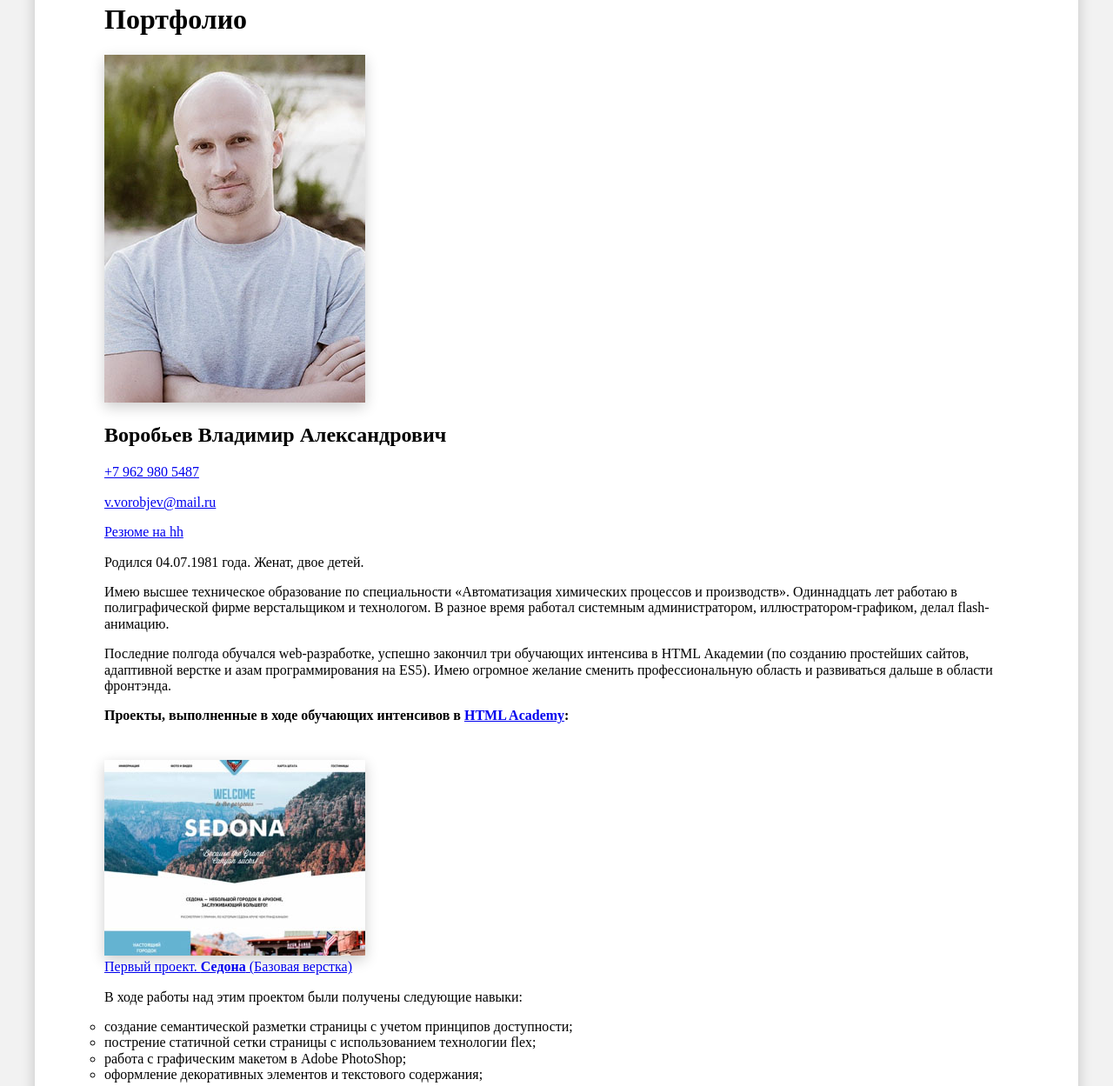
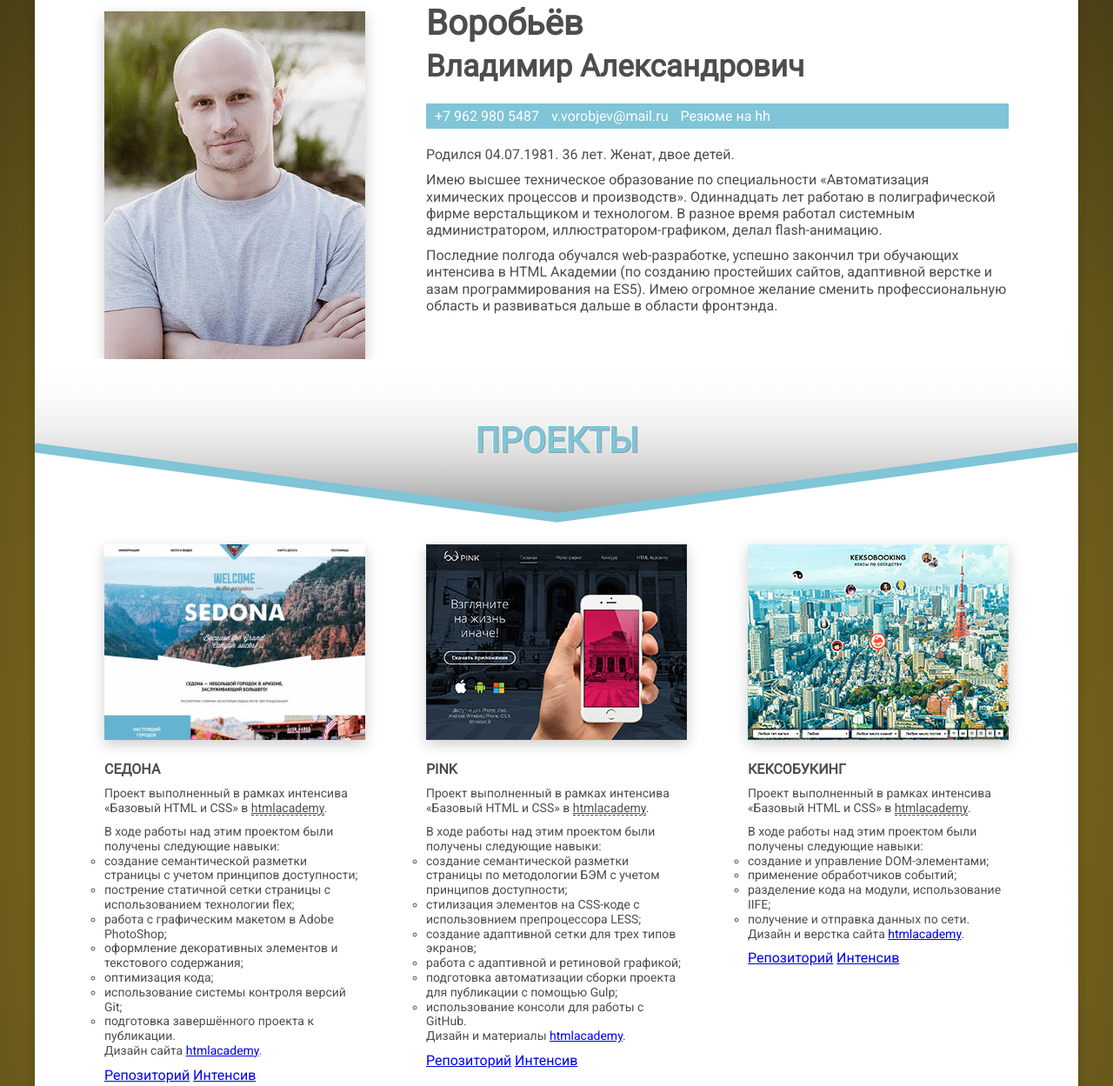
Before and after one commit to noatatat/noatatat.github.io, a website: page index.html in a window 1280 px wide. Shown: the part 175-1424 px from the top of the page at 87% size. Drawn offline with Linux system fonts and the light colour scheme.

Commit message:
feat: большая часть стилизации

```diff
--- a/css/style.css
+++ b/css/style.css
@@ -1,4 +1,4 @@
-/*.visually-hidden:not(:focus):not(:active) {
+.visually-hidden:not(:focus):not(:active) {
   position: absolute;
   width: 1px;
   height: 1px;
@@ -9,7 +9,7 @@
   clip-path: inset(100%);
   clip: rect(0 0 0 0);
   overflow: hidden;
-}*/
+}
 
 .header-img {
   display: block;
@@ -17,10 +17,21 @@
 }
 
 body {
-  background-color: #f2f2f2;
+  font-family: 'Roboto', sans-serif;
+  font-weight: normal;
+  font-size: 16px;
+  line-height: 1.2;
+  color: #4d4d4d;
+  background: radial-gradient(ellipse at center, #e1bc2b, #3c3414);
+}
+
+ul, p, h2, h3 {
+  margin: 0;
+  padding: 0;
 }
 
 .wrapper {
+  position: relative;
   box-sizing: border-box;
   width: 1200px;
   margin: 0 auto;
@@ -30,20 +41,155 @@ body {
   box-shadow: 0 5px 15px 0 rgba(0, 0, 0, 0.2);
 }
 
-.projects ul {
+.wrapper::before,
+.wrapper::after {
+  content: '';
+  position: absolute;
+  left:0;
+  width: 100%;
+  height: 12px;
+  background-color: #7fc4d7;
+}
+
+.wrapper::before {
+  top:0;
+  box-shadow: 0 5px 15px 0 rgba(0, 0, 0, 0.2);
+}
+
+.wrapper::after {
+  bottom:0;
+}
+
+.summary {
+  display: flex;
+  flex-direction: row;
+  justify-content: space-between;
+  align-items: start;
+  margin-top: 20px;
+}
+
+.summary__image {
+  margin-top: 10px;
+  box-shadow: 0 5px 15px 0 rgba(0, 0, 0, 0.2);
+}
+
+.summary__info-block {
+  width: 670px;
+}
+
+.summary__name {
+  font-size: 40px;
+  font-weight: bold;
+}
+
+.summary__name-surname {
+  font-size: 35px;
+}
+
+.summary__contact-block {
+  margin: 20px 0;
+  padding: 5px 10px;
+  background: #7fc4d7;
+}
+
+.summary__contact {
+  display: inline-block;
+  margin-right: 10px;
+}
+
+.summary__contact a {
+  color: white;
+  text-decoration: none;
+}
+
+.summary__contact a:focus,
+.summary__contact a:hover {
+  color: #4d4d4d;
+}
+
+.summary__contact:last-child {
   margin: 0;
-  padding: 0;
+}
+
+.summary__text p:not(:last-child) {
+  margin-bottom: 10px;
+}
+
+.projects::before {
+  position: absolute;
+  content: '';
+  left: 0;
+  width: 1200px;
+  min-height: 188px;
+  background-image: url("../img/figure.svg");
+  background-position: center;
+  background-repeat: no-repeat;
+}
+
+.projects h2 {
+  position: relative;
+  z-index: 1;
+  width: 100%;
+  padding: 70px 0;
+  text-align: center;
+  color: #7fc4d7;
+  font-size: 40px;
+  font-weight: bold;
+  text-transform: uppercase;
+  text-shadow: 1px 1px 0 #999999,
+               -1px -1px 0 #ffffff;
+}
+
+.project-block {
+  list-style: none;
+  display: flex;
+  flex-flow: row nowrap;
 }
 
 .project {
-  list-style: none;
+  width: 300px;
+  flex: 0 0 auto;
 }
 
-.project__image,
-.summary__image {
-  box-shadow: 0 5px 15px 0 rgba(0, 0, 0, 0.2);
+.project__link {
+  text-decoration: none;
+}
+
+.project:not(:last-child) {
+  margin-right: 70px;
 }
 
 .project__image {
   margin-top: 25px;
+  box-shadow: 0 5px 15px 0 rgba(0, 0, 0, 0.2);
 }
+
+.project__name {
+  display: block;
+  margin-top: 20px;
+  margin-bottom: 10px;
+  color: #4d4d4d;
+  font-size: 16px;
+  font-weight: bold;
+  text-transform: uppercase;
+}
+
+.project__description,
+.project__info {
+  font-size: 14px;
+}
+
+.project__description a {
+  color: #4d4d4d;
+  border-bottom: 1px dashed #4d4d4d;
+}
+
+.project__description a:focus,
+.project__description a:hover {
+  color: #7fc4d7;
+  border-bottom: 1px dashed #7fc4d7;
+}
+
+.project__info {
+  margin: 10px 0;
+}
--- a/index.html
+++ b/index.html
@@ -5,6 +5,7 @@
     <title>Портфолио</title>
     <link rel="stylesheet" href="css/style.css">
     <link rel="stylesheet" href="css/normalize.css">
+    <link href="https://fonts.googleapis.com/css?family=Roboto" rel="stylesheet">
   </head>
   <body>
     <div class="wrapper">
@@ -14,14 +15,17 @@
       </header>
       <section class="summary">
         <img class="summary__image" src="img/portrait.jpg" width="300" height="400" align="Воробьев Владимир">
-        <h2 class="summary__name">Воробьев <span class="summary__surname">Владимир Александрович</span></h2>
-        <div class="summary__contacts">
-          <p class="contact__info"><a class="contact__link" href="tel:+79629805487">+7 962 980 5487</a></p>
-          <p class="contact__info"><a class="contact__link" href="mailto:v.vorobjev@mail.ru">v.vorobjev@mail.ru</a></p>
-          <p class="contact__info"><a href="https://hh.ru/resume/a7704e1bff045143560039ed1f466842304168">Резюме на hh</a></p>
+        <div class="summary__info-block">
+          <h2 class="summary__name">Воробьёв<br>
+            <span class="summary__name-surname">Владимир Александрович</span>
+          </h2>
+          <div class="summary__contact-block">
+            <p class="summary__contact"><a class="contact__link" href="tel:+79629805487">+7 962 980 5487</a></p>
+            <p class="summary__contact"><a class="contact__link" href="mailto:v.vorobjev@mail.ru">v.vorobjev@mail.ru</a></p>
+            <p class="summary__contact"><a href="https://hh.ru/resume/a7704e1bff045143560039ed1f466842304168">Резюме на hh</a></p>
           </div>
           <div class="summary__text">
-          <p>Родился 04.07.1981 года. Женат, двое детей.</p>
+            <p>Родился 04.07.1981. 36 лет. Женат, двое детей.</p>
             <p>Имею высшее техническое образование по специальности «Автоматизация химических процессов и производств».
               Одиннадцать лет работаю в полиграфической фирме верстальщиком и технологом. В разное время работал системным
               администратором, иллюстратором-графиком, делал flash-анимацию.</p>
@@ -29,16 +33,18 @@
               созданию простейших сайтов, адаптивной верстке и азам программирования на ES5). Имею огромное желание сменить
               профессиональную область и развиваться дальше в области фронтэнда.</p>
           </div>
+        </div>
       </section>
 
       <section class="projects">
-        <p><b>Проекты, выполненные в ходе обучающих интенсивов в <a href="https://htmlacademy.ru/">HTML Academy</a>:</b></p>
-        <ul>
+        <h2>Проекты</h2>
+        <ul class="project-block">
           <li class="project">
-            <a href="sedona/index.html">
+            <a class="project__link" href="sedona/index.html">
               <img class="project__image" src="img/sedona.jpg" width="300" height="225" alt="Седона"><br>
-              Первый проект. <b>Седона</b> (Базовая верстка)
+              <b class="project__name">Седона</b>
             </a>
+            <p class="project__description">Проект выполненный в рамках интенсива «Базовый HTML и CSS» в <a href="https://htmlacademy.ru/">htmlacademy</a>.</p>
             <div class="project__info">
               <p>В ходе работы над этим проектом были получены следующие навыки:</p>
               <ul>
@@ -58,10 +64,11 @@
             </div>
           </li>
           <li class="project">
-            <a href="pink/index.html">
+            <a class="project__link" href="pink/index.html">
               <img class="project__image" src="img/pink.jpg" width="300" height="225" alt="Pink"><br>
-              Второй проект. <b>Pink</b> (Продвинутая верстка)
+              <b class="project__name">Pink</b>
             </a>
+            <p class="project__description">Проект выполненный в рамках интенсива «Базовый HTML и CSS» в <a href="https://htmlacademy.ru/">htmlacademy</a>.</p>
             <div class="project__info">
               <p>В ходе работы над этим проектом были получены следующие навыки:</p>
               <ul>
@@ -80,10 +87,13 @@
             </div>
           </li>
           <li class="project">
-            <a href="booking/index.html">
+            <a class="project__link" href="booking/index.html">
               <img class="project__image" src="img/booking.jpg" width="300" height="225" alt="Кексобукинг"><br>
-              Третий проект. <b>Кексобукинг</b>(Базовый JS)
+              <b class="project__name">Кексобукинг</b>
             </a>
+            <p class="project__description">Проект выполненный в рамках интенсива «Базовый HTML и CSS»
+              в <a href="https://htmlacademy.ru/">htmlacademy</a>.
+            </p>
             <div class="project__info">
               <p>В ходе работы над этим проектом были получены следующие навыки:</p>
               <ul>
```
Also changed, not shown: img/figure.svg (added). Lines whose indentation alone changed are shown as unchanged.
